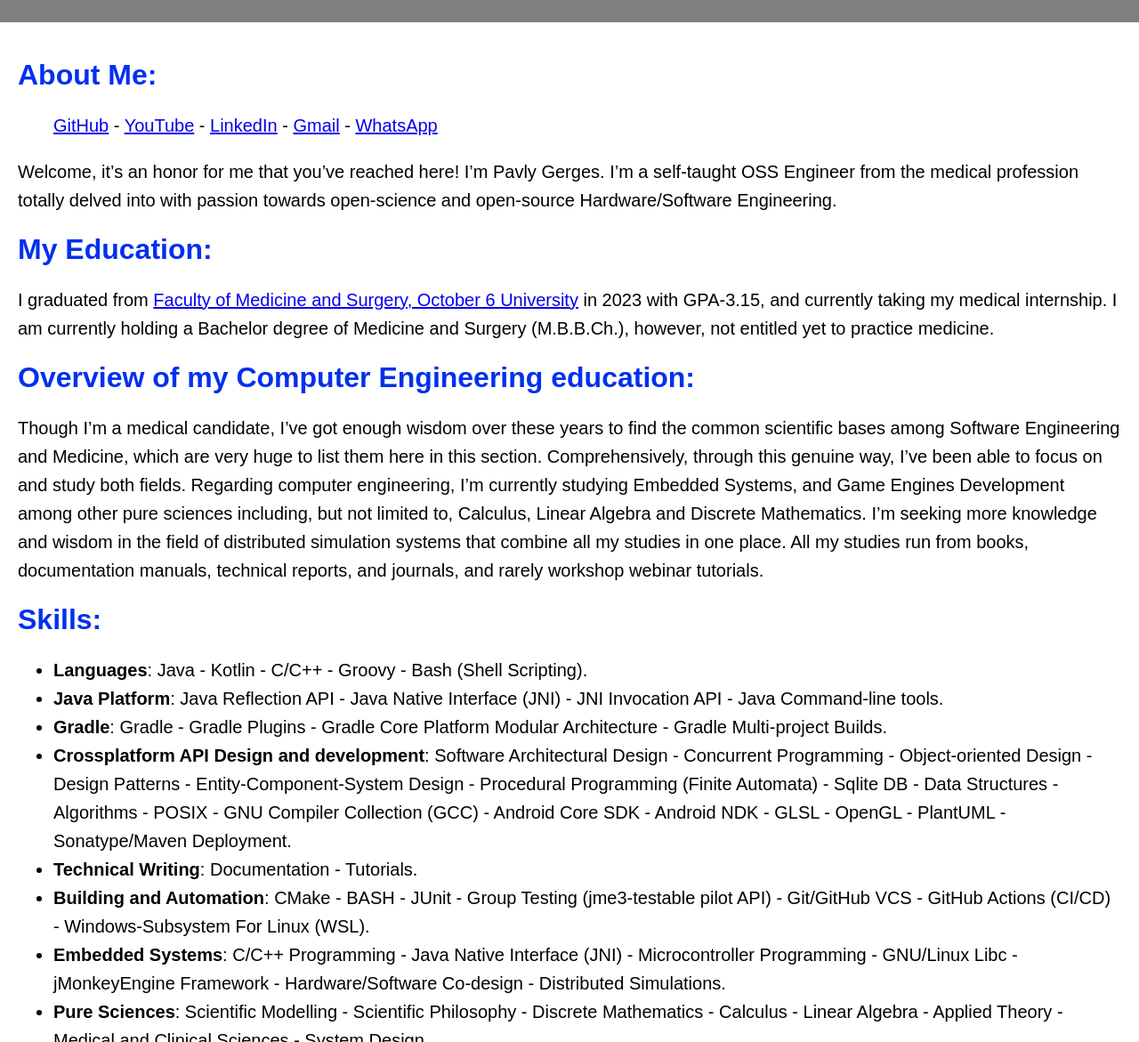
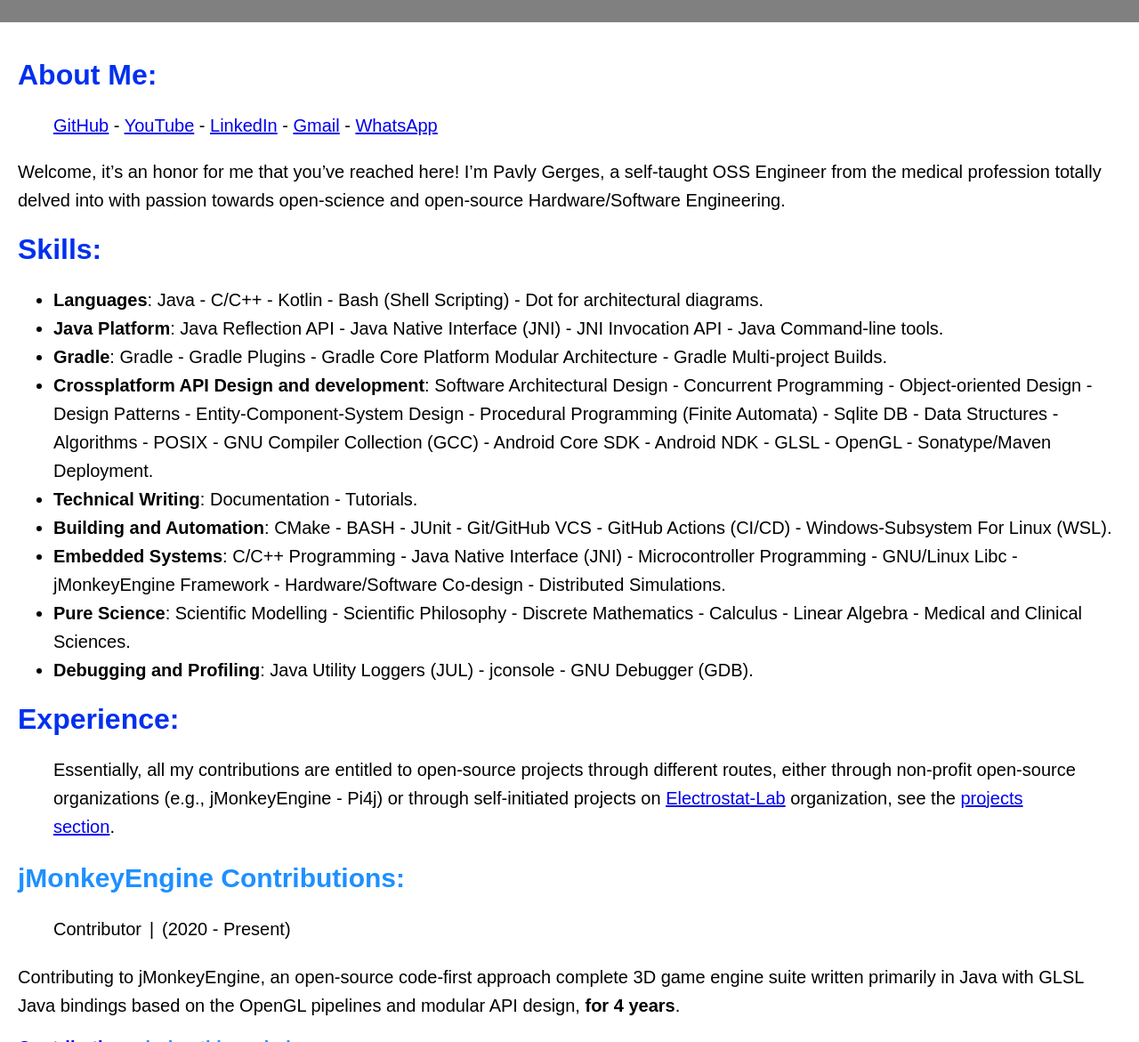
Before and after one commit to pavly-gerges/pavly-gerges, a Jekyll site: the page built from resume/index.md, in a window 1280 px wide and 1400 px high, cut to the strip 229-1400 px from the top of the window. Shown: the whole strip at 89% size. Built offline with Jekyll 4.4.1, drawn with Linux system fonts in a browser that asks for light colours; our own code applies the rules of GitHub Pages for plain Markdown files; some of the changed text lies outside the part shown.

Commit message:
Update index.md: minor layout and text optimizations

```diff
--- a/resume/index.md
+++ b/resume/index.md
@@ -1,24 +1,18 @@
 # About Me:
 > [GitHub](https://github.com/pavly-gerges) - [YouTube](https://www.youtube.com/@pavlg3944) - [LinkedIn](https://www.linkedin.com/in/pavly-gerges-420b81228/) - [Gmail](https://mail.google.com/mail/u/0/?fs=1&to=pepogerges33@gmail.com&su=SUBJECT&body=BODY&bcc=&tf=cm) - [WhatsApp](https://wa.me/201011912807)
 
-Welcome, it's an honor for me that you've reached here! I'm Pavly Gerges. I'm a self-taught OSS Engineer from the medical profession totally delved into with passion towards open-science and open-source Hardware/Software Engineering.
-
-# My Education:
-I graduated from [Faculty of Medicine and Surgery, October 6 University](https://o6u.edu.eg/Faculties.aspx?FactId=2) in 2023 with GPA-3.15, and currently taking my medical internship. I am currently holding a Bachelor degree of Medicine and Surgery (M.B.B.Ch.), however, not entitled yet to practice medicine.
-
-# Overview of my Computer Engineering education:
-Though I'm a medical candidate, I've got enough wisdom over these years to find the common scientific bases among Software Engineering and Medicine, which are very huge to list them here in this section. Comprehensively, through this genuine way, I've been able to focus on and study both fields. Regarding computer engineering, I'm currently studying Embedded Systems, and Game Engines Development among other pure sciences including, but not limited to, Calculus, Linear Algebra and Discrete Mathematics. I'm seeking more knowledge and wisdom in the field of distributed simulation systems that combine all my studies in one place. All my studies run from books, documentation manuals, technical reports, and journals, and rarely workshop webinar tutorials.
+Welcome, it's an honor for me that you've reached here! I'm Pavly Gerges, a self-taught OSS Engineer from the medical profession totally delved into with passion towards open-science and open-source Hardware/Software Engineering.
 
 # Skills:
-- **Languages**: Java - Kotlin - C/C++ - Groovy - Bash (Shell Scripting).
+- **Languages**: Java - C/C++ - Kotlin - Bash (Shell Scripting) - Dot for architectural diagrams.
 - **Java Platform**: Java Reflection API - Java Native Interface (JNI) - JNI Invocation API - Java Command-line tools.
 - **Gradle**: Gradle - Gradle Plugins - Gradle Core Platform Modular Architecture - Gradle Multi-project Builds.
-- **Crossplatform API Design and development**: Software Architectural Design - Concurrent Programming - Object-oriented Design - Design Patterns - Entity-Component-System Design - Procedural Programming (Finite Automata) - Sqlite DB - Data Structures - Algorithms - POSIX - GNU Compiler Collection (GCC) - Android Core SDK - Android NDK - GLSL - OpenGL - PlantUML - Sonatype/Maven Deployment.
+- **Crossplatform API Design and development**: Software Architectural Design - Concurrent Programming - Object-oriented Design - Design Patterns - Entity-Component-System Design - Procedural Programming (Finite Automata) - Sqlite DB - Data Structures - Algorithms - POSIX - GNU Compiler Collection (GCC) - Android Core SDK - Android NDK - GLSL - OpenGL - Sonatype/Maven Deployment.
 - **Technical Writing**: Documentation - Tutorials.
-- **Building and Automation**: CMake - BASH - JUnit - Group Testing (jme3-testable pilot API) - Git/GitHub VCS - GitHub Actions (CI/CD) - Windows-Subsystem For Linux (WSL).
+- **Building and Automation**: CMake - BASH - JUnit - Git/GitHub VCS - GitHub Actions (CI/CD) - Windows-Subsystem For Linux (WSL).
 - **Embedded Systems**: C/C++ Programming - Java Native Interface (JNI) - Microcontroller Programming - GNU/Linux Libc - jMonkeyEngine Framework - Hardware/Software Co-design - Distributed Simulations.
-- **Pure Sciences**: Scientific Modelling - Scientific Philosophy - Discrete Mathematics - Calculus - Linear Algebra - Applied Theory - Medical and Clinical Sciences - System Design.
-- **Debugging and Profiling**: Java Utility Loggers (JUL) - jconsole - Android Profiler - Java Flight Recorder (JFR) - GNU Debugger (GDB).
+- **Pure Science**: Scientific Modelling - Scientific Philosophy - Discrete Mathematics - Calculus - Linear Algebra - Medical and Clinical Sciences.
+- **Debugging and Profiling**: Java Utility Loggers (JUL) - jconsole - GNU Debugger (GDB).
 
 # Experience:
 > Essentially, all my contributions are entitled to open-source projects through different routes, either through non-profit open-source organizations (e.g., jMonkeyEngine - Pi4j) or through self-initiated projects on [Electrostat-Lab](https://github.com/Electrostat-Lab) organization, see the [projects section](https://github.com/orgs/Electrostat-Lab/repositories?language=&q=electrostat-lab&sort=&type=all).
@@ -26,17 +20,10 @@ Though I'm a medical candidate, I've got enough wisdom over these years to find
 ## jMonkeyEngine Contributions:
 > Contributor `|` (2020 - Present)
 
-I've been contributing to jMonkeyEngine, an open-source code-first approach complete 3D game engine suite written primarily in Java with GLSL Java bindings based on the OpenGL pipelines and modular API design, **for about 4 years**, and still contributing.
+Contributing to jMonkeyEngine, an open-source code-first approach complete 3D game engine suite written primarily in Java with GLSL Java bindings based on the OpenGL pipelines and modular API design, **for 4 years**.
 
-### What does the current jMonkeyEngine team do?
-The current team activities are essentially:
-- Maintaining the current codebase for cross-platform game applications development.
-- Community Management.
-- Features support and Engine Releases.
-- Plugins, API design, and building sub-projects.
-
-### What were [my activities](https://github.com/jMonkeyEngine/jmonkeyengine/commits?author=pavly-gerges) during this period?
-- **JmeSurfaceView**: During my first year, I proposed and introduced [JmeSurfaceView](https://github.com/jMonkeyEngine/jmonkeyengine/tree/master/jme3-android/src/main/java/com/jme3/view/surfaceview), a GL Surface View handler component for embedding jMonkeyEngine Game Contexts into Android Layout Designs, and it's proven comptency over time in this pilot project [Game-HCI](https://github.com/Electrostat-Lab/Game-HCI), which houses reusable I/O Game GUI components leveraging the power of the MVC architectural patterns together with userinput lifecycle linkage through command-state and strategy patterns (i.e., controller interfaces).
+### [Contributions](https://github.com/jMonkeyEngine/jmonkeyengine/commits?author=pavly-gerges) during this period:
+- **JmeSurfaceView**: Proposed and introduced [JmeSurfaceView](https://github.com/jMonkeyEngine/jmonkeyengine/tree/master/jme3-android/src/main/java/com/jme3/view/surfaceview), a GL Surface View handler component for embedding jMonkeyEngine Game Contexts into Android Layout Designs, and it's proven comptency over time in this pilot project [Game-HCI](https://github.com/Electrostat-Lab/Game-HCI), which houses reusable I/O Game GUI components leveraging the power of the MVC architectural patterns together with userinput lifecycle linkage through command-state and strategy patterns (i.e., controller interfaces).
 
 - **ContrastAdjustmentFilter**: I worked on another shiny feature, a [ContrastAdjustmentFilter](https://github.com/jMonkeyEngine/jmonkeyengine/pull/1665); that is essentially a postprocessor filter GLSL API that controls the 3D-color-gamut contrast using a power law, and was introduced in [jMonkeyEngine v3.5.0-beta4](https://github.com/jMonkeyEngine/jmonkeyengine/releases/tag/v3.5.0-beta4).
 
@@ -65,13 +52,6 @@ Electrostat-Lab projects tend to solve problems arising within different domains
 
 ### The vision of this organization:
 The current vision of the Electrostat-Lab organization is to provide [a fully-fledged POSIX-based Open-Source Distributed Simulation Framework](https://github.com/Electrostat-Lab/Electrostatic-Sandbox); and it does this perfectly by dividing the framework into several smaller frameworks and APIs of re-usable code.
-
-----------------------------------------------------------------------------------------
-
-## Gradle first exposure:
-> Discussions on GitHub `|` (2023)
-
-My first exposure to the Gradle team was providing an explanation to [an issue with the JavaDoc tooling](https://github.com/gradle/gradle/issues/18274) and [this PR](https://github.com/gradle/gradle/pull/18417), particularly using the `--release ${V}` option with the JavaDoc tool. However, I haven't got the time enough to communicate with the team and provide a fix, in addition, the team had replied back that it might take a long delay time to proceed.
 
 # Projects:
 [My projects](https://github.com/orgs/Electrostat-Lab/repositories?language=&q=electrostat-lab&sort=&type=all) are located on the [Electrostat-Lab](https://github.com/Electrostat-Lab) GitHub organization. You can find them by typing `electrostat-lab` in the search to search for repositories with this tag. Of which, those are the most coolest projects that I've:
```
Also changed, not shown: other parts of resume/index.md (+6 -0 lines).
